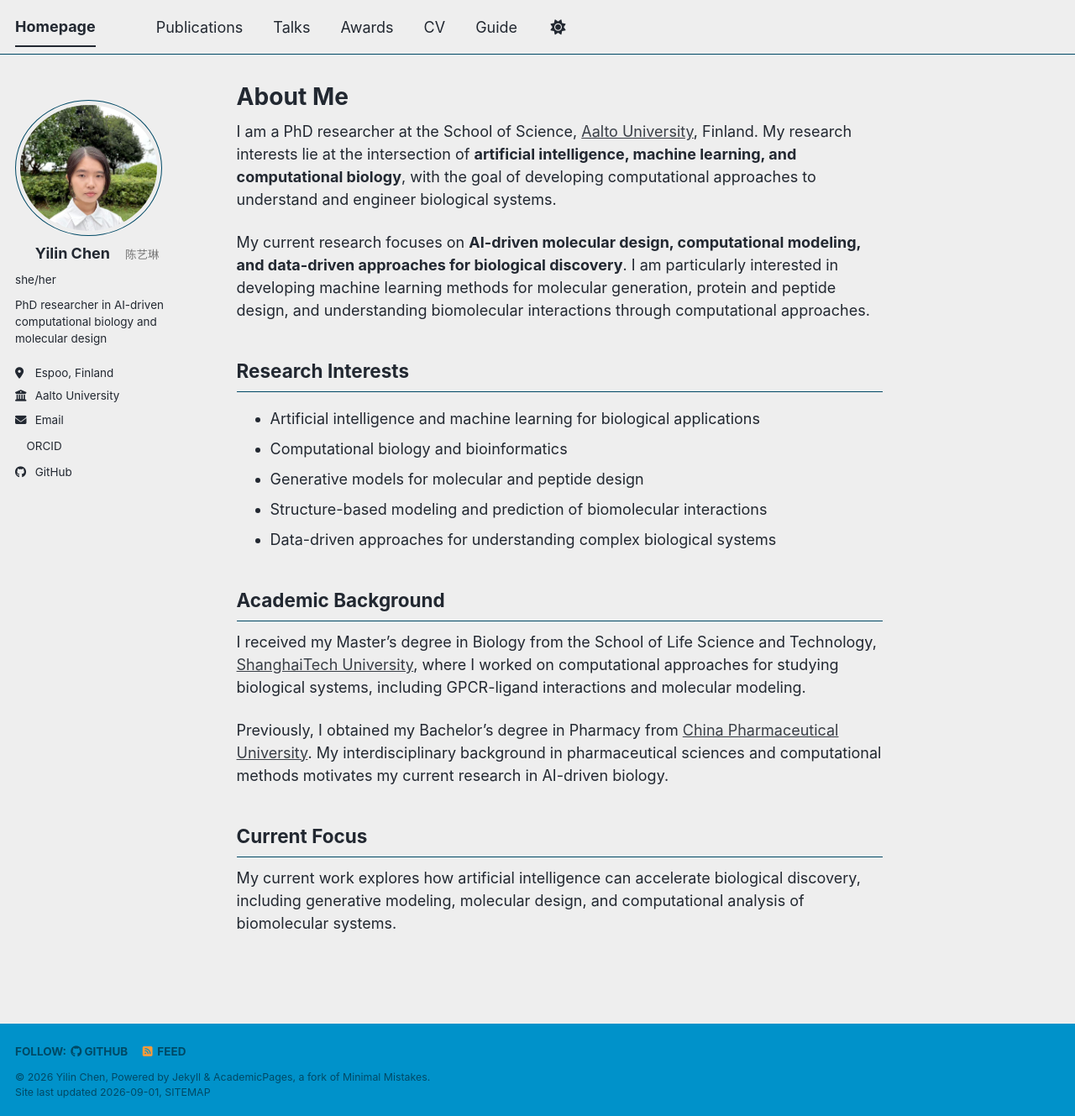
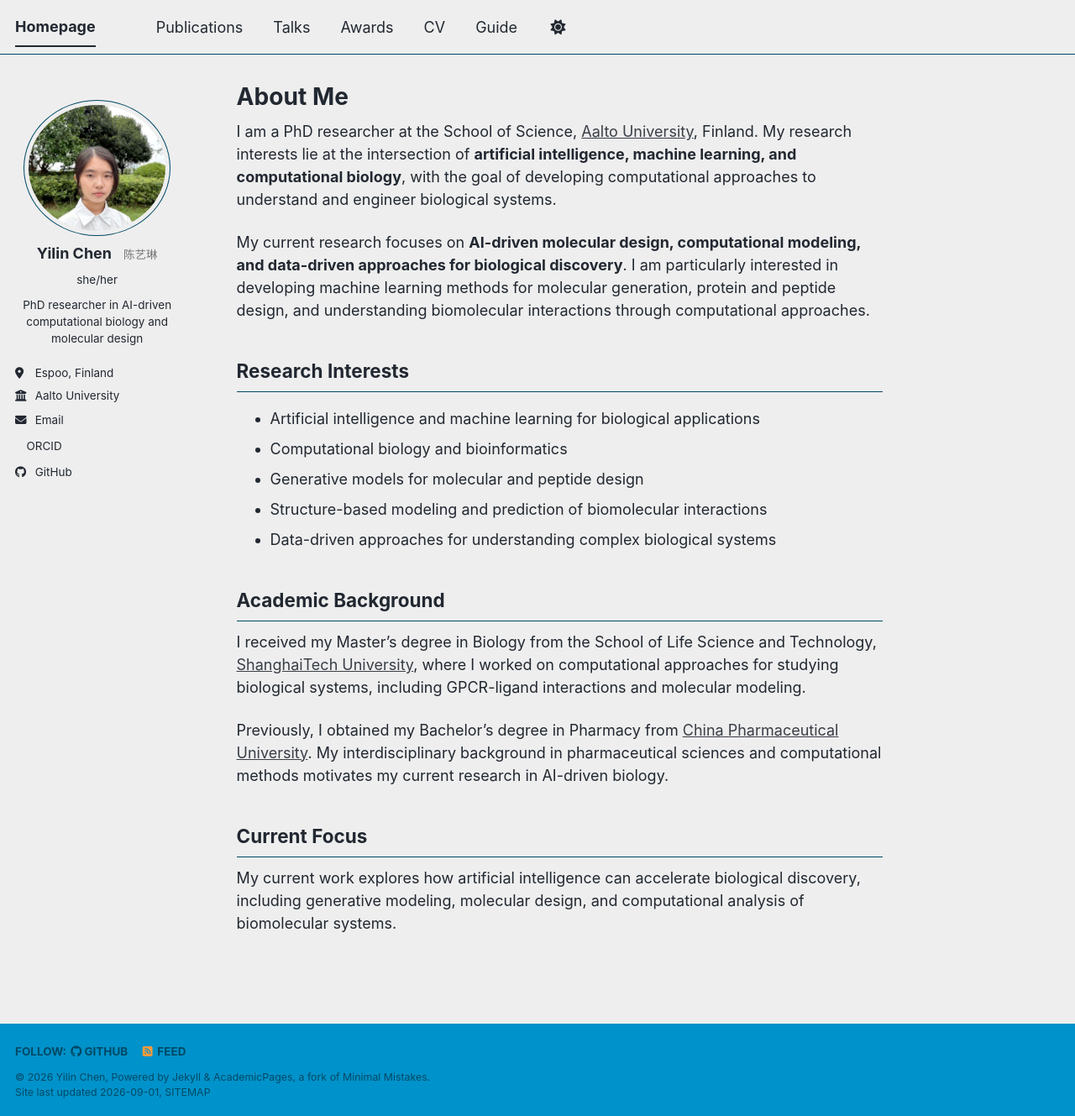
Before and after one commit to yilinchen1205/yilinchen.github.io, a Jekyll site: the page built from _pages/about.md, in a window 1280 px wide and 1329 px high. Shown: the whole window at 84% size. Built offline with Jekyll 4.4.1, drawn with Linux system fonts in a browser that asks for light colours; a style sheet for code colours, icons or effects is not loaded.

Commit message:
Update main.scss

```diff
--- a/assets/css/main.scss
+++ b/assets/css/main.scss
@@ -42,33 +42,81 @@
    Custom Author Sidebar Style
    ============================== */
 
+/* ===== Modern Academic Sidebar ===== */
+
+
+.author__content {
+    text-align:center;
+}
+
+
+.author__avatar {
+    text-align:center;
+}
+
+
+.author__avatar img {
+    display:block;
+    margin:auto;
+}
+
 
 .author__name {
-  display: flex;
-  justify-content: center;
-  align-items: baseline;
-  gap: 18px;
+
+    display:flex;
+
+    justify-content:center;
+
+    align-items:baseline;
+
+    gap:14px;
+
+    width:100%;
+
+    text-align:center;
+
 }
 
 
 .author__chinese {
-  font-size: 0.75em;
-  font-weight: 400;
-  color: #777;
-  white-space: nowrap;
+
+    font-size:0.75em;
+
+    font-weight:400;
+
+    color:#777;
+
+    white-space:nowrap;
+
 }
 
 
 .pronouns-badge {
-  display: inline-block;
-  padding: 5px 16px;
-  margin-top: 10px;
 
-  border-radius: 20px;
-  border: 1px solid #d8d8d8;
+    display:inline-block;
 
-  font-size: 0.8rem;
-  letter-spacing: 1.5px;
+    padding:5px 16px;
 
-  color: #555;
+    border-radius:20px;
+
+    border:1px solid #ddd;
+
 }
+
+
+.author__bio {
+
+    text-align:center;
+
+}
+
+
+.author-meta {
+
+    display:flex;
+
+    justify-content:center;
+
+    align-items:center;
+
+}
```
